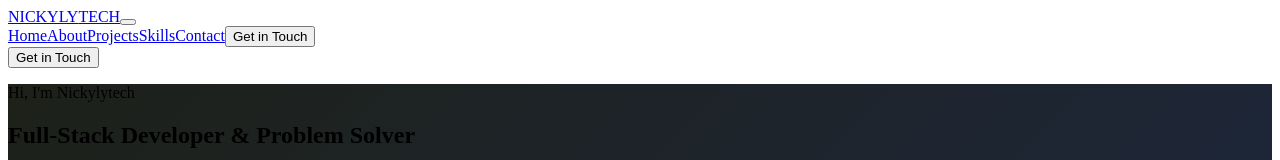
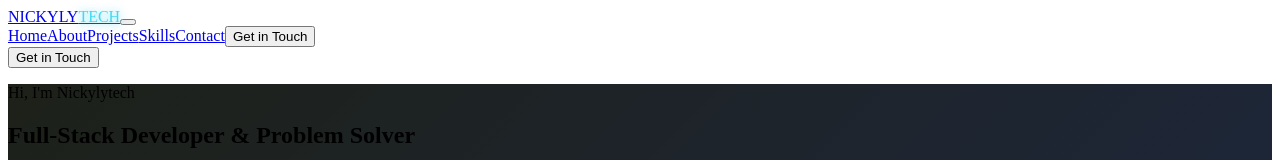
Before and after one commit to Nickylytech/nickylytech-portfolio, a React (Vite) app in the folder client/: page / in a window 1280 px wide. Shown: the top 160 px of the page. Built offline with nearby package versions, Linux system fonts and the light colour scheme.

Commit message:
Update index.css

```diff
--- a/client/src/index.css
+++ b/client/src/index.css
@@ -112,3 +112,28 @@
     animation-delay: 0.3s;
   }
 }
+
+.logo-tech {
+  color: #22d3ee;
+  text-shadow:
+    0 0 5px rgba(34, 211, 238, 0.4),
+    0 0 12px rgba(34, 211, 238, 0.25);
+  animation: logoGlow 2.5s ease-in-out infinite;
+}
+
+@keyframes logoGlow {
+  0%,
+  100% {
+    opacity: 1;
+    text-shadow:
+      0 0 5px rgba(34, 211, 238, 0.4),
+      0 0 12px rgba(34, 211, 238, 0.25);
+  }
+
+  50% {
+    opacity: 0.7;
+    text-shadow:
+      0 0 10px rgba(34, 211, 238, 0.8),
+      0 0 22px rgba(34, 211, 238, 0.5);
+  }
+}
```
